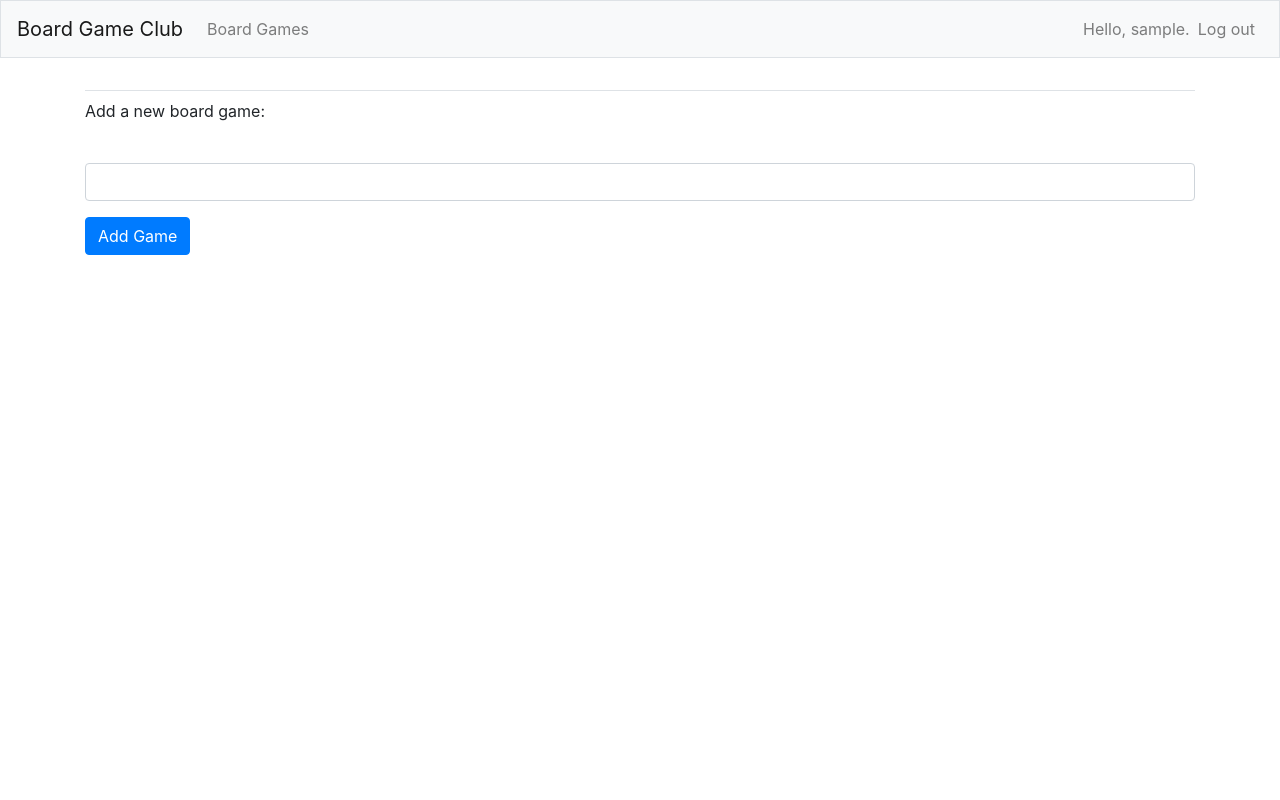
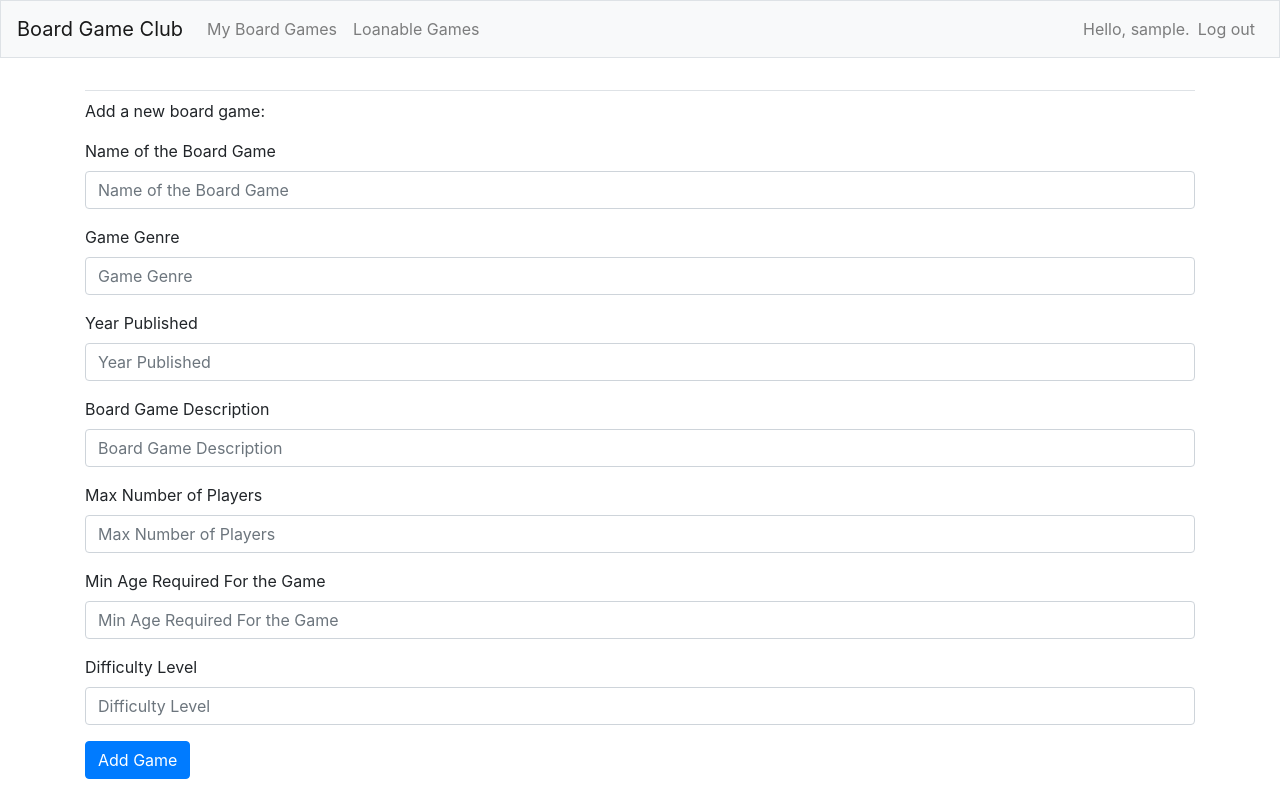
Before and after one commit to urasayanoglu/board_game_club, a Django app: page /new_game/ in a window 1280 px wide. Run offline with Django 4.2, Linux system fonts and the light colour scheme; the visitor is signed in with stand-in values (Sample User, id 1); some libraries are stand-ins or nearby versions.

Commit message:
Add Loanable Games Section, Modify views.py and urls.py

```diff
--- a/board_game_club_apps/forms.py
+++ b/board_game_club_apps/forms.py
@@ -4,5 +4,22 @@ from .models import Game
 class GameForm(forms.ModelForm):
     class Meta:
         model = Game
-        fields = ['description']
-        labels = {'description': ""}
+        fields = [
+            'name',
+            'genre',
+            'year_published',
+            'description',
+            'number_of_players',
+            'min_age',
+            'difficulty',
+        ]
+        labels = {
+            'name': "Name of the Board Game",
+            'genre': "Game Genre",
+            'year_published': "Year Published",
+            'publisher': "Publisher",
+            'description': "Board Game Description",
+            'number_of_players': "Max Number of Players",
+            'min_age': "Min Age Required For the Game",
+            'difficulty': "Difficulty Level",
+            }
--- a/board_game_club_apps/templates/board_game_club_apps/base.html
+++ b/board_game_club_apps/templates/board_game_club_apps/base.html
@@ -21,7 +21,9 @@
       <div class="collapse navbar-collapse" id="navbarCollapse">
           <ul class="navbar-nav mr-auto">
             <li class="nav-item">
-            <a class="nav-link" href="{% url 'board_game_club_apps:games' %}">Board Games</a></li>
+            <a class="nav-link" href="{% url 'board_game_club_apps:games' %}">My Board Games</a></li>
+            <li class="nav-item">
+            <a class="nav-link" href="{% url 'board_game_club_apps:loanable_games' %}">Loanable Games</a></li>
           </ul>
           <ul class="navbar-nav ml-auto">
             {% if user.is_authenticated %}
--- a/board_game_club_apps/urls.py
+++ b/board_game_club_apps/urls.py
@@ -7,10 +7,14 @@ app_name = 'board_game_club_apps'
 urlpatterns = [
     # Home Page
     path('', views.index, name='index'),
-    # Page that shows all the loans
+    # Page that shows all the games
     path('games', views.games, name='games'),
+    # Page that shows all loanable games
+    path('loanable_games/', views.loanable_games, name='loanable_games'),
     # Page with loans for a single game
     path('games/<int:game_id>/', views.game, name='game'),
+    # Page with loans for a loanable game
+    path('loanable_games/<int:game_id>/', views.loanable_game, name='loanable_game'),
     # Page for adding a new game
     path('new_game/', views.new_game, name='new_game'),
 ]
--- a/board_game_club_apps/views.py
+++ b/board_game_club_apps/views.py
@@ -43,3 +43,18 @@ def new_game(request):
     # Display a blank or an invalid form:
     context = {'form': form}
     return render(request, 'board_game_club_apps/new_game.html', context)
+
+@login_required
+def loanable_games(request):
+    """Show all loanable board games."""
+    games = Game.objects.order_by('status')
+    context = {'games': games}
+    return render(request, 'board_game_club_apps/loanable_games.html', context)
+
+@login_required
+def loanable_game(request, game_id):
+    """Show a board game with loan information."""
+    game = Game.objects.get(id=game_id)
+    loans = game.loan_set.order_by('-loan_date')
+    context = {'game': game, 'loans':loans}
+    return render(request, 'board_game_club_apps/loanable_game.html', context)
```
Also changed, not shown: board_game_club_apps/templates/board_game_club_apps/loanable_game.html (added, +21 -0 lines), board_game_club_apps/templates/board_game_club_apps/loanable_games.html (added, +19 -0 lines).
